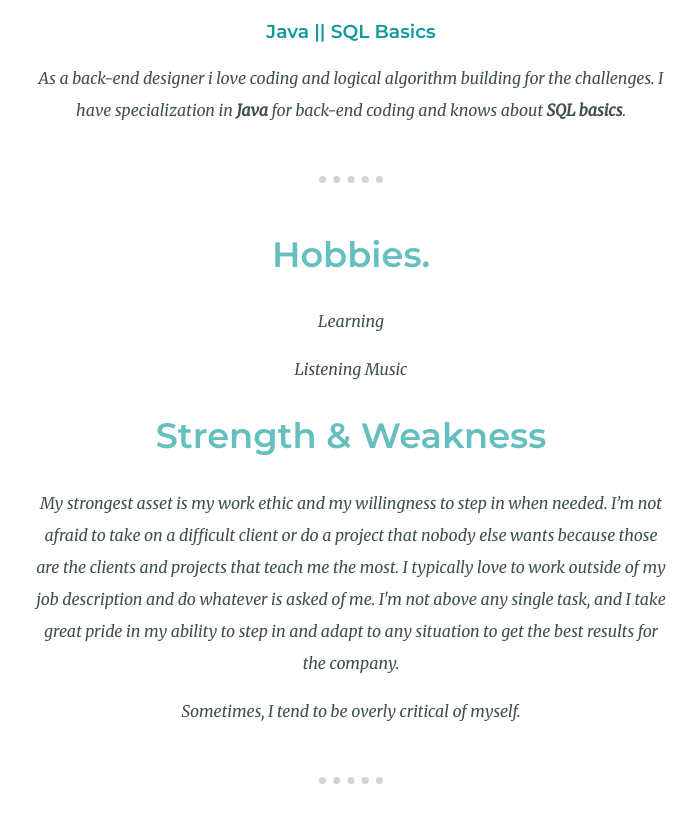
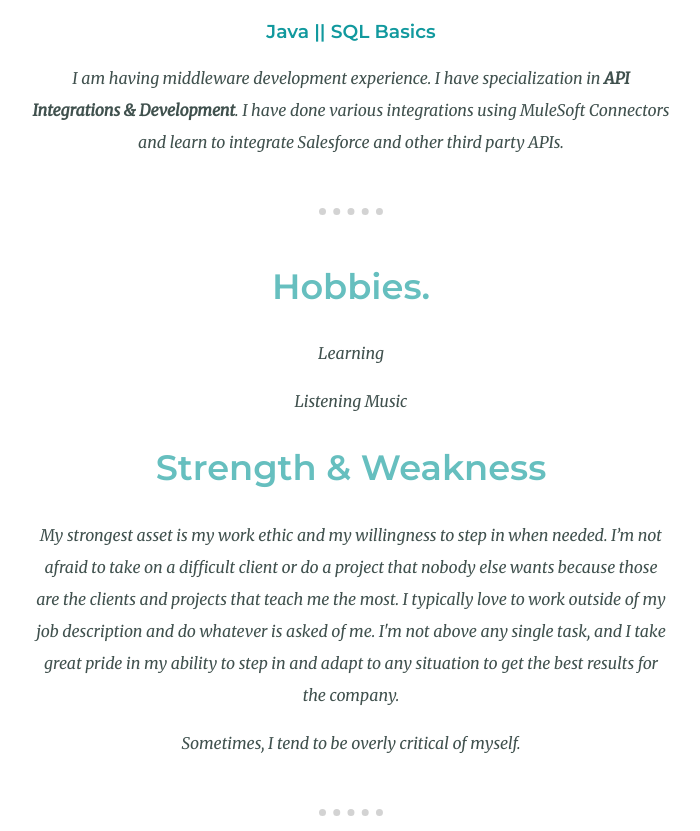
Before and after one commit to SoniaChauhan07/SoniaChauhan07.github.io, a plain HTML site: page index.html in a window 1280 px wide. Shown: the part 1686-2517 px from the top of the page, without its empty margins (289-989 px from the left). Drawn offline with Linux system fonts and the light colour scheme.

Commit message:
Update index.html

```diff
--- a/index.html
+++ b/index.html
@@ -33,7 +33,7 @@
           <div class="skill-row">
             <img class="skill-image" src="https://image.flaticon.com/icons/svg/919/919854.svg" alt="java-logo">&nbsp;&nbsp;&nbsp;&nbsp;&nbsp;<img class="skill-image" src="https://image.flaticon.com/icons/svg/569/569809.svg" alt="SQL-logo">
             <h3>Java || SQL Basics</h3>
-            <p>As a back-end designer i love coding and logical algorithm building for the challenges. I have specialization in <strong>Java</strong> for back-end coding and knows about <strong>SQL basics</strong>.</p>
+            <p>I am having middleware development experience. I have specialization in <strong>API Integrations & Development</strong>. I have done various integrations using MuleSoft Connectors and learn to integrate Salesforce and other third party APIs.</p>
           </div>
         </div>
         <hr>
```
